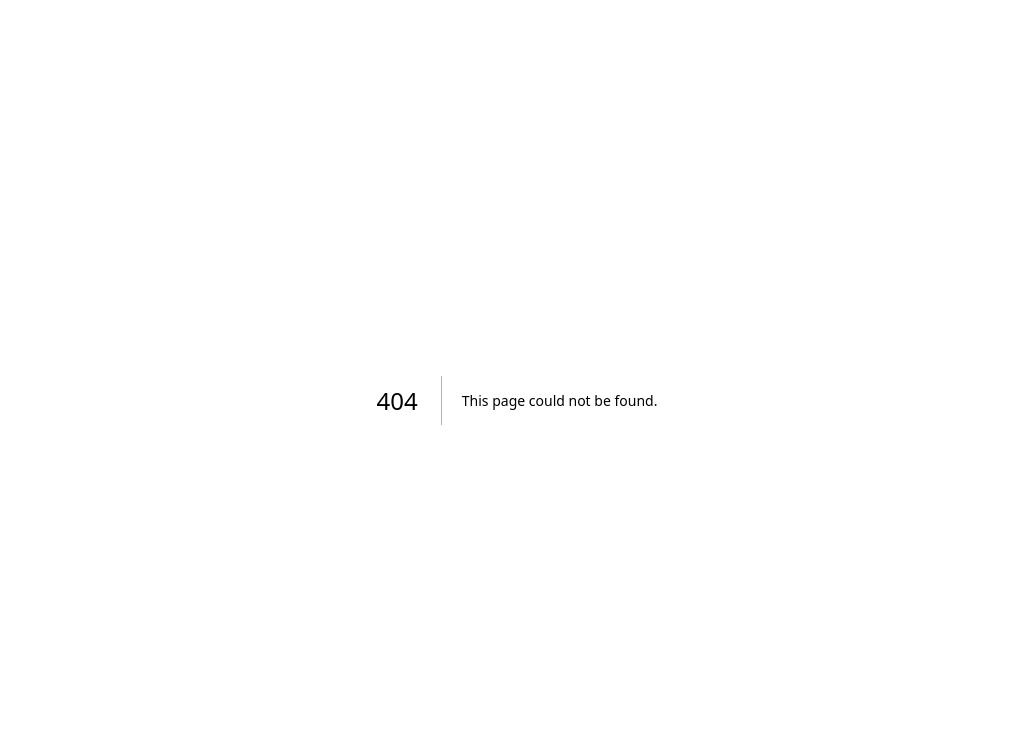
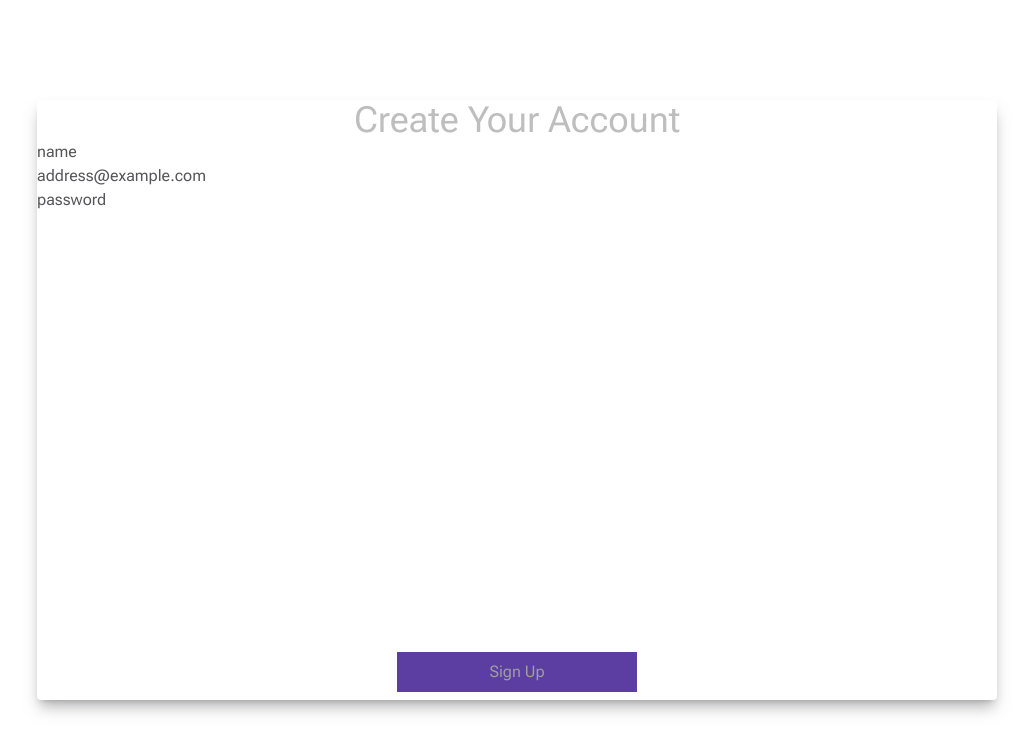
Before and after one commit to Ryan-012/LearnGenius-frontend, a Next.js app: page /user/signUp in a window 1280 px wide. Before the commit this address had no page. Shown: the top 752 px of the page, without its empty margins (123-1156 px from the left). Built offline with nearby package versions, Linux system fonts and the light colour scheme.

Commit message:
start signUp page

```diff
--- a/package.json
+++ b/package.json
@@ -28,6 +28,7 @@
   "devDependencies": {
     "@rocketseat/eslint-config": "^1.2.0",
     "@tailwindcss/forms": "^0.5.3",
+    "@tailwindcss/typography": "^0.5.9",
     "@types/js-cookie": "^3.0.3",
     "prettier-plugin-tailwindcss": "^0.3.0"
   }
--- a/src/app/layout.tsx
+++ b/src/app/layout.tsx
@@ -1,6 +1,8 @@
 import { ReactNode } from 'react'
 import './globals.css'
+import { Roboto_Flex as Roboto } from 'next/font/google'
 
+const roboto = Roboto({ subsets: ['latin'], variable: '--font-roboto' })
 export const metadata = {
   title: 'Learn Genius',
   description: '',
@@ -9,7 +11,7 @@ export const metadata = {
 export default function RootLayout({ children }: { children: ReactNode }) {
   return (
     <html lang="en">
-      <body>{children}</body>
+      <body className={`${roboto.variable}`}>{children}</body>
     </html>
   )
 }
--- a/src/app/page.tsx
+++ b/src/app/page.tsx
@@ -1,3 +1,9 @@
 export default function Home() {
-  return <div>Test</div>
+  return (
+    <div className="  font-sans">
+      <h1 className="bg-gray-900 text-gray-100">Learn Genius</h1>
+      <h2>Subtitle</h2>
+      <h3>Description</h3>
+    </div>
+  )
 }
--- a/src/app/test/page.tsx
+++ /dev/null
@@ -1,32 +0,0 @@
-'use client'
-import Cookie from 'js-cookie'
-import jwtDecode from 'jwt-decode'
-import { useEffect, useState } from 'react'
-
-type googleInfo = {
-  email: string
-  name: string
-  email_verified: boolean
-}
-export default function Home() {
-  const token = Cookie.get('googleInfo')
-  const [googleInfo, setGoogleInfo] = useState<undefined | googleInfo>(
-    undefined,
-  )
-
-  useEffect(() => {
-    if (token) {
-      setGoogleInfo(jwtDecode(token))
-    }
-  }, [token])
-
-  return (
-    <form>
-      <input
-        className=" bg-slate-600 caret-orange-950"
-        type="text"
-        defaultValue={googleInfo && googleInfo.name}
-      />
-    </form>
-  )
-}
--- a/src/app/test/loading.tsx
+++ b/src/app/user/signUp/loading.tsx
@@ -1,3 +1,3 @@
 export default function Loading() {
-  return <div>loading...</div>
+  return <div>Loading...</div>
 }
--- /dev/null
+++ b/src/app/user/signUp/page.tsx
@@ -0,0 +1,42 @@
+'use client'
+import Cookie from 'js-cookie'
+import jwtDecode from 'jwt-decode'
+import { useEffect, useState } from 'react'
+
+type googleInfo = {
+  email: string
+  name: string
+  email_verified: boolean
+}
+export default function SignUp() {
+  const token = Cookie.get('googleInfo')
+  const [googleInfo, setGoogleInfo] = useState<undefined | googleInfo>(
+    undefined,
+  )
+
+  useEffect(() => {
+    if (token) {
+      setGoogleInfo(jwtDecode(token))
+    }
+  }, [token])
+
+  return (
+    <div className=" flex min-h-screen font-sans  text-gray-100">
+      <form className=" mx-auto my-auto flex min-h-[600px] w-9/12 flex-col  rounded shadow-lg shadow-gray-300/50">
+        <h2 className=" text-center text-4xl">Create Your Account</h2>
+        <input
+          className=""
+          type="text"
+          placeholder="name"
+          defaultValue={googleInfo && googleInfo.name}
+        />
+        <input className="" placeholder="address@example.com" type="email" />
+
+        <input type="password" placeholder="password" />
+        <button className="mx-auto mb-2 mt-auto w-1/4 bg-purple-700 p-2 text-gray-200 hover:bg-purple-500 hover:text-gray-50">
+          Sign Up
+        </button>
+      </form>
+    </div>
+  )
+}
--- a/tailwind.config.js
+++ b/tailwind.config.js
@@ -6,7 +6,37 @@ module.exports = {
     './src/app/**/*.{js,ts,jsx,tsx,mdx}',
   ],
   theme: {
-    extend: {},
+    extend: {
+      fontFamily: {
+        sans: 'var(--font-roboto)',
+      },
+      colors: {
+        gray: {
+          50: '#eaeaea',
+          100: '#bebebf',
+          200: '#9e9ea0',
+          300: '#727275',
+          400: '#56565a',
+          500: '#2c2c31',
+          600: '#28282d',
+          700: '#1f1f23',
+          800: '#18181b',
+          900: '#121215',
+        },
+        purple: {
+          50: '#f3eefc',
+          100: '#d8cbf7',
+          200: '#c6b2f3',
+          300: '#ab8eee',
+          400: '#9b79ea',
+          500: '#8257e5',
+          600: '#764fd0',
+          700: '#5c3ea3',
+          800: '#48307e',
+          900: '#372560',
+        },
+      },
+    },
   },
-  plugins: [],
+  plugins: [require('@tailwindcss/typography')],
 }
```
Also changed, not shown: 1 other file (tests, documents, lock files or other folders).
